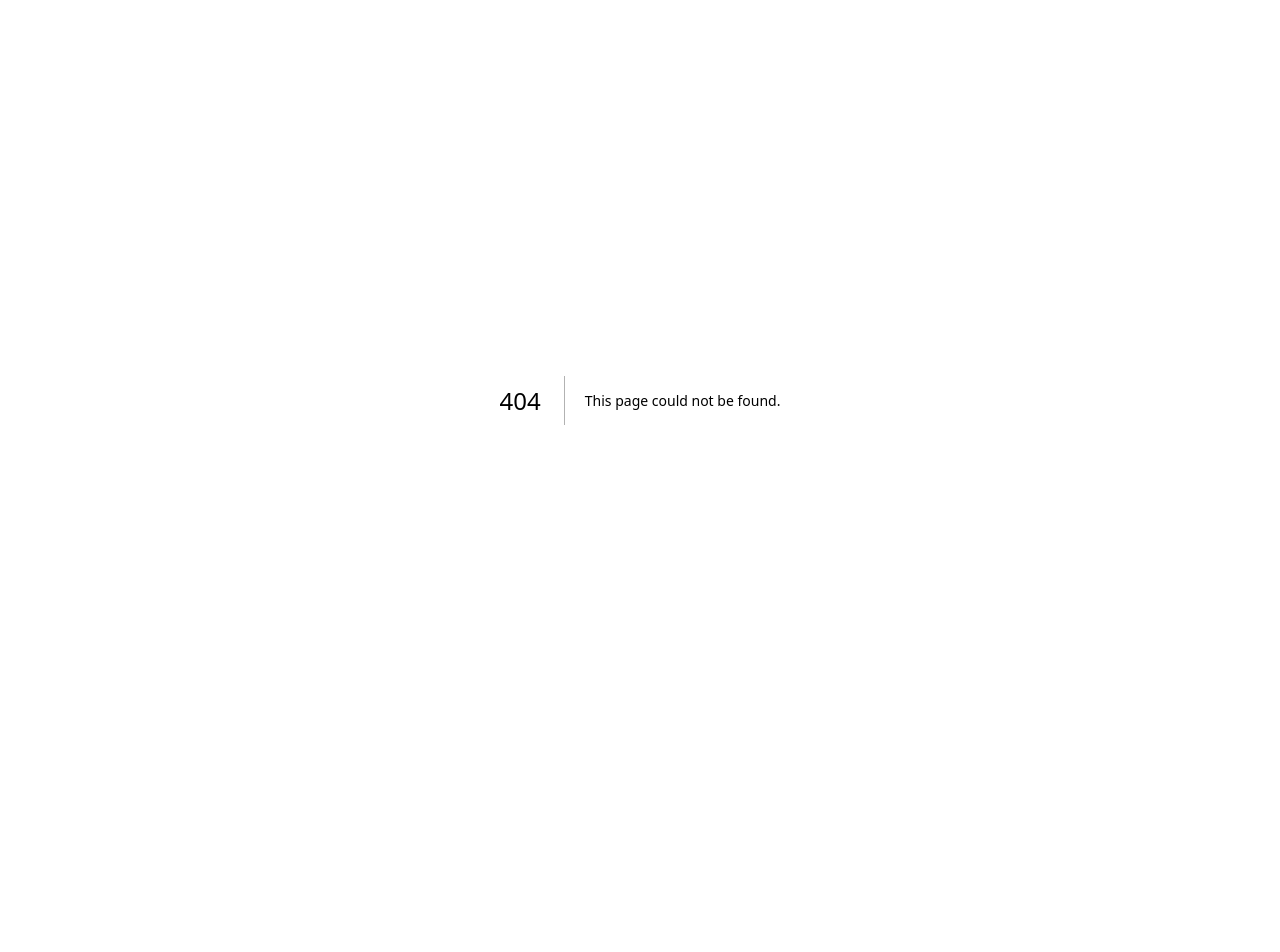
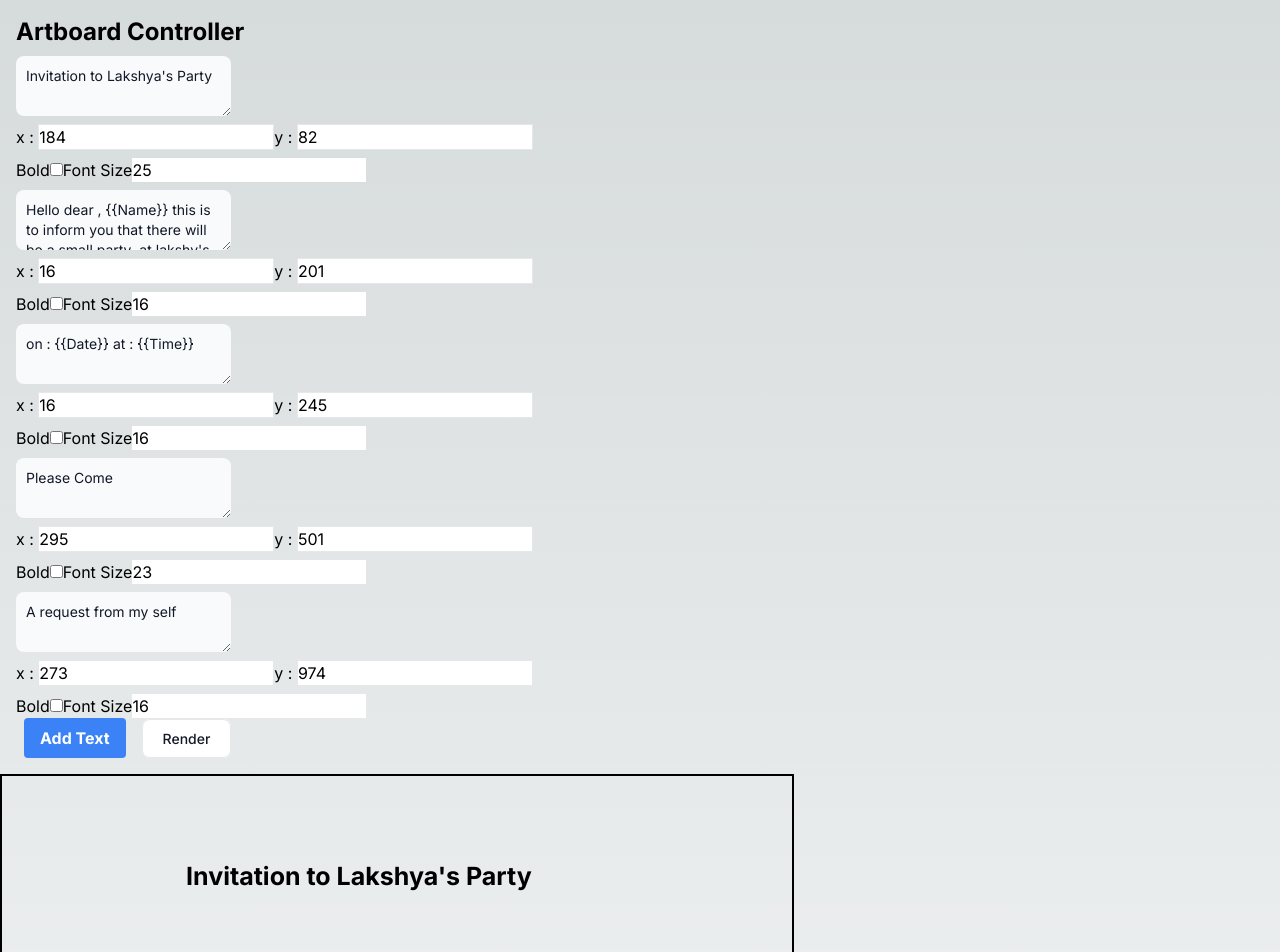
Before and after one commit to lakshya-roonwal/DocSculptor, a Next.js app: page /editboard in a window 1280 px wide. Before the commit this address had no page. Shown: the top 952 px of the page. Before the commit the page ends 800 px from the top, so only its background shows below. Built offline with nearby package versions, Linux system fonts and the light colour scheme.

Commit message:
First Commit

```diff
--- /dev/null
+++ b/src/app/editboard/page.js
@@ -0,0 +1,204 @@
+"use client"
+import Link from "next/link";
+import React, { useState } from "react";
+
+const Artboard = () => {
+  const [textElements, setTextElements] = useState([
+    {
+        "id": 1699983425221,
+        "x": 184,
+        "y": 82,
+        "fontSize": "25",
+        "isBold": true,
+        "content": "Invitation to Lakshya's Party"
+    },
+    {
+        "id": 1699983464560,
+        "x": 16,
+        "y": 201,
+        "fontSize": 16,
+        "isBold": false,
+        "content": "Hello dear , {{Name}} this is to inform you that there will be a small party  at lakshy's house "
+    },
+    {
+        "id": 1699983540034,
+        "x": 16,
+        "y": 245,
+        "fontSize": 16,
+        "isBold": false,
+        "content": "on : {{Date}} at : {{Time}}"
+    },
+    {
+        "id": 1699983590265,
+        "x": 295,
+        "y": 501,
+        "fontSize": "23",
+        "isBold": true,
+        "content": "Please Come"
+    },
+    {
+        "id": 1699983685279,
+        "x": 273,
+        "y": 974,
+        "fontSize": 16,
+        "isBold": false,
+        "content": "A request from my self"
+    }
+]);
+  const [isDragging, setIsDragging] = useState(false);
+  const [selectedElement, setSelectedElement] = useState(null);
+  const [offsetX, setOffsetX] = useState(0);
+  const [offsetY, setOffsetY] = useState(0);
+  const [editableText, setEditableText] = useState(""); // State to store editable text
+
+
+  const addText = () => {
+    const newText = {
+      id: Date.now(),
+      x: 10,
+      y: 10,
+      fontSize:16,
+      isBold:false,
+      content:"Lorem Ipsum"
+    };
+    setTextElements([...textElements, newText]);
+  };
+
+  const handleMouseDown = (e, textElement) => {
+    setIsDragging(true);
+    setSelectedElement(textElement);
+    setOffsetX(e.clientX - textElement.x);
+    setOffsetY(e.clientY - textElement.y);
+  };
+
+  const handleMouseMove = (e) => {
+    if (isDragging && selectedElement) {
+      const updatedElement = {
+        ...selectedElement,
+        x: e.clientX - offsetX,
+        y: e.clientY - offsetY,
+      };
+      setTextElements((prevElements) =>
+        prevElements.map((element) =>
+          element.id === selectedElement.id ? updatedElement : element
+        )
+      );
+    }
+  };
+
+  const handleMouseUp = () => {
+    setIsDragging(false);
+    setSelectedElement(null);
+  };
+
+  const handleTextChange = (event, textElement) => {
+    console.log(event.target.value)
+    const newText = event.target.value;
+    setTextElements((prevElements) =>
+      prevElements.map((element) =>
+        element.id === textElement.id
+          ? { ...element, content: newText }
+          : element
+      )
+    );
+    console.log(textElements)
+  };
+
+  const handleTextFontChange=(event, textElement)=>{
+    console.log(event.target.value)
+    const newFontSize = event.target.value;
+    setTextElements((prevElements) =>
+      prevElements.map((element) =>
+        element.id === textElement.id
+          ? { ...element, fontSize: newFontSize }
+          : element
+      )
+    );
+    console.log(textElements)
+  }
+
+  const handleTextBoldChange=(event,textElement)=>{
+    console.log(event.target.value)
+    let newIsBold = JSON.parse(event.target.value);
+    if (newIsBold) {
+      newIsBold=false;
+    } else {
+      newIsBold=true;
+    }
+    setTextElements((prevElements) =>
+      prevElements.map((element) =>
+        element.id === textElement.id
+          ? { ...element, isBold: newIsBold }
+          : element
+      )
+    );
+    console.log(textElements)
+  }
+
+  const handleTextBlur = (textElement) => {
+    // Update the text content in the state
+    setTextElements((prevElements) =>
+      prevElements.map((element) =>
+        element.id === textElement.id
+          ? { ...element, text: editableText }
+          : element
+      )
+    );
+  };
+
+  return (
+    <>
+    <div className="artboard-controller p-4">
+      <h2 className="text-2xl font-bold">Artboard Controller</h2>
+      <div className="artboard-elements">
+    {textElements.map((textElement) => (
+      <div key={textElement.id}>
+        <textarea type="text"
+          className="my-2 bg-gray-50 border- border-gray-300 text-gray-900  text-sm rounded-lg focus:ring-blue-500 focus:border-blue-500  block p-2.5"
+          value={textElement.content}
+          onChange={(e) => handleTextChange(e, textElement)}/>
+          <div className="text-properties">
+            <div className="text-position my-2">
+              <label htmlFor="">x : </label>
+              <input type="text" className="border" value={textElement.x}/>
+              <label htmlFor="">y : </label>
+              <input type="text" className="border" value={textElement.y}/>
+            </div>
+            <div className="text-styling">
+              <span>Bold</span>
+              <input type="checkbox" name="" id="" value={textElement.isBold} onChange={(e) => handleTextBoldChange(e, textElement)}/>
+
+              <span>Font Size</span>
+              <input type="number" value={textElement.fontSize} onChange={(e) => handleTextFontChange(e, textElement)}/>
+            </div>
+          </div>
+      </div>
+    ))}
+      </div>
+      <button className="mx-2 bg-blue-500 hover:bg-blue-700 text-white font-bold py-2 px-4 rounded" onClick={addText}>Add Text</button>
+      <Link className="mx-2 py-2.5 px-5 me-2 mb-2 text-sm font-medium text-gray-900 focus:outline-none bg-white rounded-lg border border-gray-200 hover:bg-gray-100 hover:text-blue-700 focus:z-10 focus:ring-4 focus:ring-gray-200 dark:focus:ring-gray-700 dark:bg-gray-800 dark:text-gray-400 dark:border-gray-600 dark:hover:text-white dark:hover:bg-gray-700"
+      href={"/renderboard"}
+      >
+      Render
+      </Link>
+    </div>
+    <div className="relative overflow-hidden border-2 border-black" id="artboard" style={{width:"210mm",height:"297mm"}} onMouseMove={handleMouseMove} onMouseUp={handleMouseUp}>
+      {textElements.map((textElement) => (
+        <div key={textElement.id}
+          className="text-element absolute cursor-move whitespace-nowrap"
+          style={{ left: textElement.x, top: textElement.y,maxWidth:"210mm"}}
+          onMouseDown={(e) => handleMouseDown(e, textElement)}
+        >
+          <p
+            style={{fontSize:textElement.fontSize+"px"}}
+            className={textElement.isBold?`font-bold`:""}
+            onBlur={() => handleTextBlur(textElement)}
+          >{textElement.content}</p>
+        </div>
+      ))}
+    </div>
+  </>
+  );
+};
+
+export default Artboard;
--- a/src/app/globals.css
+++ b/src/app/globals.css
@@ -1,6 +1,11 @@
 @tailwind base;
 @tailwind components;
 @tailwind utilities;
+
+*{
+  margin: 0;
+  padding: 0;
+}
 
 :root {
   --foreground-rgb: 0, 0, 0;
--- /dev/null
+++ b/src/app/renderboard/page.js
@@ -0,0 +1,129 @@
+"use client";
+import React from "react";
+const RenderBoard = () => {
+  const myTestTextElements = [
+    {
+      id: 1699943825517,
+      x: 664,
+      y: 125,
+      fontSize: 16,
+      isBold: false,
+      content: "Happy Birthday ",
+    },
+    {
+      id: 1699943826497,
+      x: 12,
+      y: 126,
+      fontSize: 16,
+      isBold: false,
+      content: "Your are {{Data}}",
+    },
+    {
+      id: 1699943827661,
+      x: 305,
+      y: 11,
+      fontSize: "20",
+      isBold: true,
+      content: "My Name is {{Name}}",
+    },
+  ];
+
+  const myTestObject = [
+    {
+      "S.No.": "1",
+      Name: "Krishna",
+      Data: "Nothing",
+    },
+    {
+      "S.No.": "2",
+      Name: "Ramesh",
+      Data: "Anything",
+    },
+    {
+      "S.No.": "3",
+      Name: "Suresh",
+      Data: "Everything",
+    },
+    {
+      "S.No.": "4",
+      Name: "Kailash",
+      Data: "Something",
+    },
+    {
+      "S.No.": "5",
+      Name: "Neha",
+      Data: "A Few Thing",
+    },
+    {
+      "S.No.": "6",
+      Name: "Ramika",
+      Data: "No data",
+    },
+  ];
+
+  function findIndices(str, substring) {
+    let indices = [];
+    let index = str.indexOf(substring);
+    while (index !== -1) {
+        indices.push(index);
+        index = str.indexOf(substring, index + 1);
+    }
+    return indices;
+}
+
+
+  const convertToRendringText = (text, dataObject) => {
+    let openIndices = findIndices(text, "{{");
+    let closeIndices = findIndices(text, "}}");
+    if (openIndices.length!==closeIndices.length) {
+      return "Error in Formatting"
+    }
+    // Iterate over the keys of myObject
+    for (let key in dataObject) {
+      if (dataObject.hasOwnProperty(key)) {
+        // Create a regular expression to match the placeholder {{key}}
+        let placeholder = new RegExp("{{" + key + "}}", "g");
+
+        // Replace the placeholder with the corresponding value
+        text = text.replace(placeholder, dataObject[key]);
+      }
+    }
+    return text;
+  };
+
+  return (
+    <div>
+      <div className="render-div">
+      {myTestObject.map((testData)=>{
+        return (
+        <div
+          className="document-render"
+          style={{ width: "210mm", height: "297mm", position: "relative" }}
+        >
+          {myTestTextElements.map((textElement) => (
+            <div
+              key={textElement.id}
+              className="text-element"
+              style={{
+                left: textElement.x,
+                top: textElement.y,
+                position: "absolute",
+              }}
+            >
+              <p
+                style={{ fontSize: textElement.fontSize + "px" }}
+                className={textElement.isBold ? `font-bold` : ""}
+              >
+                {convertToRendringText(textElement.content,testData)}
+              </p>
+            </div>
+          ))}
+        </div>
+        )
+      })}
+      </div>
+    </div>
+  );
+};
+
+export default RenderBoard;
```
